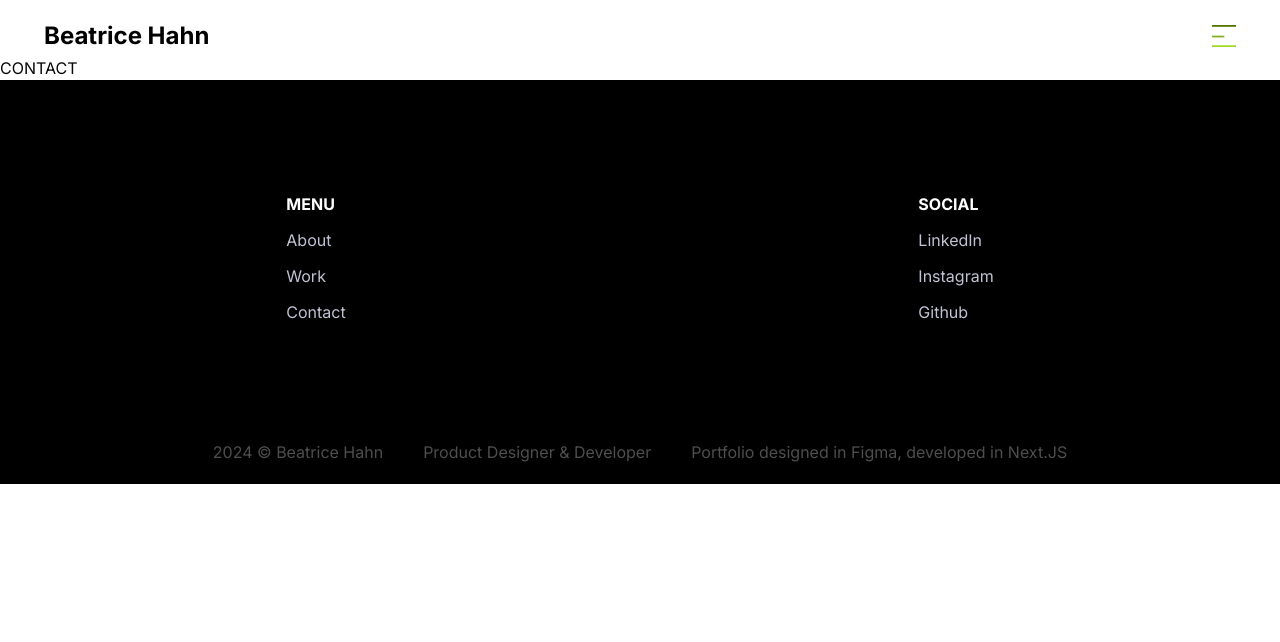
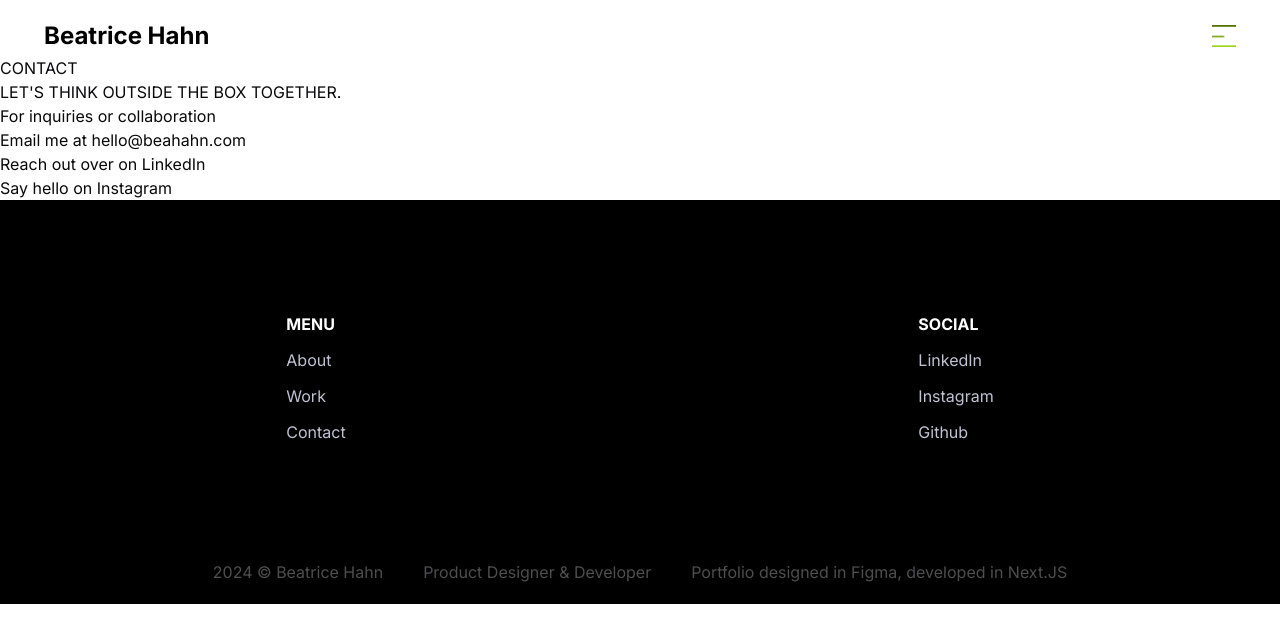
Before and after one commit to beatricehahn/nextjs-portfolio, a Next.js app: page /contact in a window 1280 px wide. Shown: the top 642 px of the page. Built offline with nearby package versions, Linux system fonts and the light colour scheme.

Commit message:
Add contact page content placeholder

```diff
--- a/app/contact/page.tsx
+++ b/app/contact/page.tsx
@@ -2,6 +2,16 @@ export default function Contact() {
     return (
         <div>
             <h1>CONTACT</h1>
+            <h2>LET'S THINK OUTSIDE THE BOX TOGETHER.</h2>
+            <p>For inquiries or collaboration</p>
+            <span>Email me at hello@beahahn.com</span>
+            <br/>
+            <span>Reach out over on <a href="/">LinkedIn</a></span>
+            <br/>
+            <span>Say hello on <a href="/">Instagram</a></span>
+            <form action="">
+
+            </form>
         </div>
     );
 }
```
